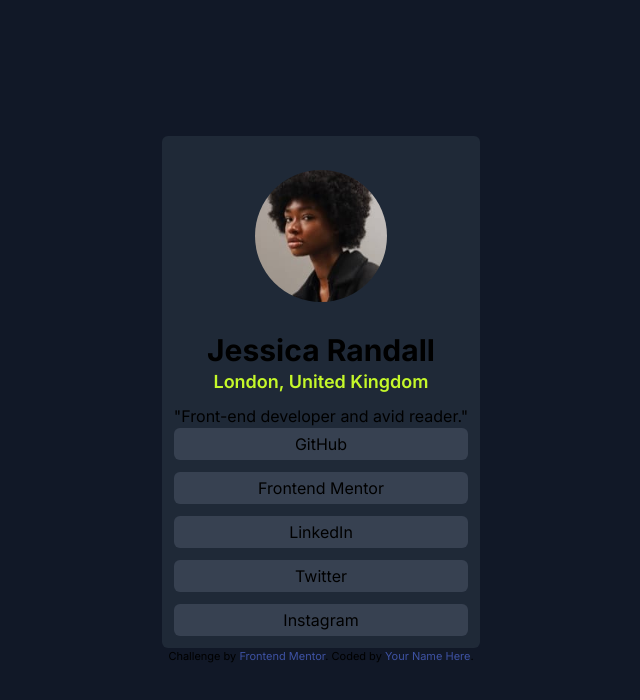
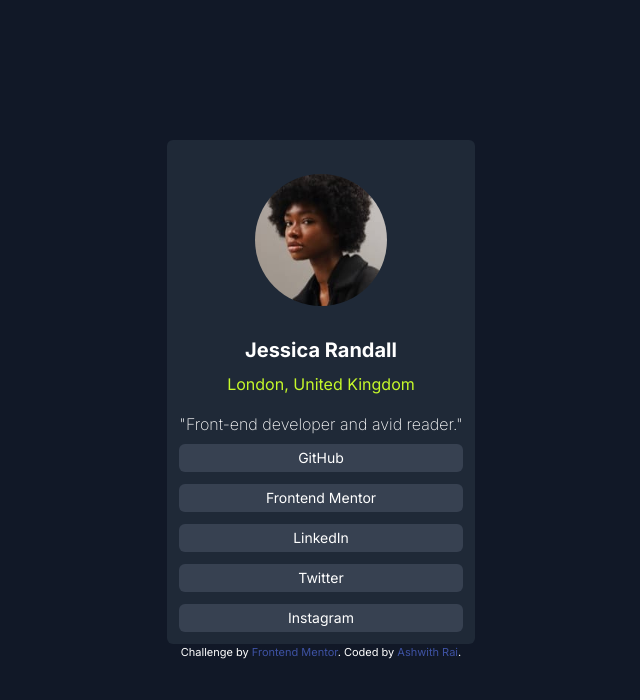
Before and after one commit to Rai-shwith/FM-Challenge-Social-links-profile, a website: page index.html in a window 1280 px wide. Shown: the whole page, without its empty margins (319-959 px from the left). Drawn offline with Linux system fonts and the light colour scheme.

Commit message:
Task complete

```diff
--- a/index.html
+++ b/index.html
@@ -31,25 +31,25 @@
   <link href="https://fonts.googleapis.com/css2?family=Inter:wght@100..900&display=swap" rel="stylesheet">
 </head>
 
-<body class="h-screen w-screen bg-gray-900 flex flex-col justify-center items-center">
+<body class="h-screen w-screen bg-gray-900 flex flex-col justify-center items-center text-white">
   <main class="rounded-md flex justify-center items-center flex-col text-center p-3 bg-gray-800">
     <div class="overflow-hidden rounded-full transform scale-75">
       <img class="object-cover " src="assets/images/avatar-jessica.jpeg" alt="">
     </div>
-    <h1 class="text-3xl font-bold mt-2 "> Jessica Randall</h1>
-    <h2 class="text-lg text-buttonGreen-hsl font-semibold mb-2">London, United Kingdom</h2>
-    <h3>"Front-end developer and avid reader."</h3>
+    <h1 class="text-xl font-bold my-2 "> Jessica Randall</h1>
+    <h2 class=" text-buttonGreen-hsl font-normal text-base mb-2">London, United Kingdom</h2>
+    <h5 class="font-extralight my-2" >"Front-end developer and avid reader."</h5 >
     <div class="flex flex-col gap-3 items-stretch w-full ">
-      <button class="bg-gray-700 p-1 cursor-pointer hover:bg-buttonGreen-hsl rounded-md">GitHub</button>
-      <button class="bg-gray-700 p-1 cursor-pointer hover:bg-buttonGreen-hsl rounded-md">Frontend Mentor</button>
-      <button class="bg-gray-700 p-1 cursor-pointer hover:bg-buttonGreen-hsl rounded-md">LinkedIn</button>
-      <button class="bg-gray-700 p-1 cursor-pointer hover:bg-buttonGreen-hsl rounded-md">Twitter</button>
-      <button class="bg-gray-700 p-1 cursor-pointer hover:bg-buttonGreen-hsl rounded-md">Instagram</button>
+      <button class="bg-gray-700 p-1 hover:text-black text-sm cursor-pointer hover:bg-buttonGreen-hsl rounded-md">GitHub</button>
+      <button class="bg-gray-700 p-1 hover:text-black text-sm cursor-pointer hover:bg-buttonGreen-hsl rounded-md">Frontend Mentor</button>
+      <button class="bg-gray-700 p-1 hover:text-black text-sm cursor-pointer hover:bg-buttonGreen-hsl rounded-md">LinkedIn</button>
+      <button class="bg-gray-700 p-1 hover:text-black text-sm cursor-pointer hover:bg-buttonGreen-hsl rounded-md">Twitter</button>
+      <button class="bg-gray-700 p-1 hover:text-black text-sm cursor-pointer hover:bg-buttonGreen-hsl rounded-md">Instagram</button>
     </div>
   </main>
   <div class="attribution">
     Challenge by <a href="https://www.frontendmentor.io?ref=challenge" target="_blank">Frontend Mentor</a>.
-    Coded by <a href="#">Your Name Here</a>.
+    Coded by <a class="hover:text-buttonGreen-hsl" href="https://github.com/Rai-shwith">Ashwith Rai</a>.
   </div>
 </body>
 
```
Also changed, not shown: output.css, 1 other file.
